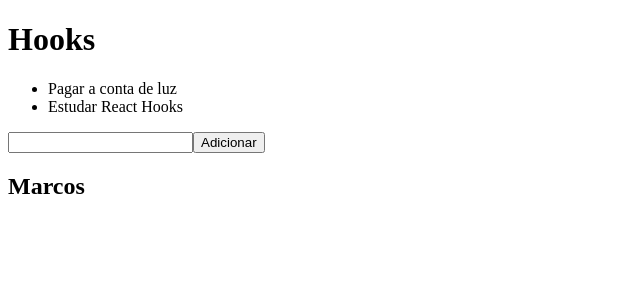
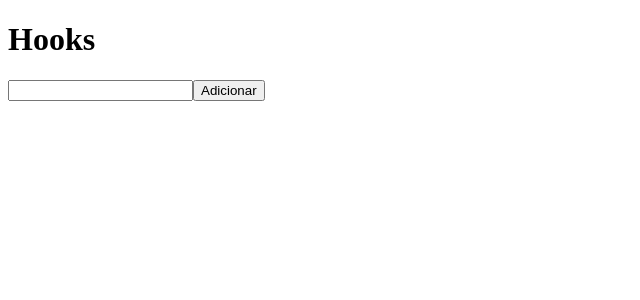
Before and after one commit to maleixorm/meuapp, a React (Create React App) app: page / in a window 1280 px wide. Shown: the top 300 px of the page, without its empty margins (0-640 px from the left). Built offline with nearby package versions, Linux system fonts and the light colour scheme.

Commit message:
Trabalhando com o useEffect

```diff
--- a/src/App.js
+++ b/src/App.js
@@ -1,15 +1,22 @@
-import React, { useState } from 'react';
+import React, { useState, useEffect } from 'react';
 
 function App() {
 
-    const [tarefas, setTarefas] = useState([
-        'Pagar a conta de luz',
-        'Estudar React Hooks'
-    ]);
+    const [tarefas, setTarefas] = useState([]);
+    const [input, setInput] = useState('');
 
-    const [nome, setNome] = useState('Marcos');
+    useEffect(() => {
+        const tarefasStorage = localStorage.getItem(tarefas);
 
-    const [input, setInput] = useState('');
+        if (tarefasStorage) {
+            setTarefas(JSON.parse(tarefasStorage));
+        }
+        return () => {}
+    }, []);
+
+    useEffect(() => {
+        localStorage.setItem('tarefas', JSON.stringify(tarefas))
+    }, [tarefas]);
 
     function handleAdd() {
         setTarefas([...tarefas, input]);
@@ -26,7 +33,6 @@
             </ul>
             <input type='text' value={input} onChange={ e => setInput(e.target.value) } />
             <button type='button' onClick={handleAdd}>Adicionar</button>
-            <h2>{nome}</h2>
         </div>
     );
 }
```
